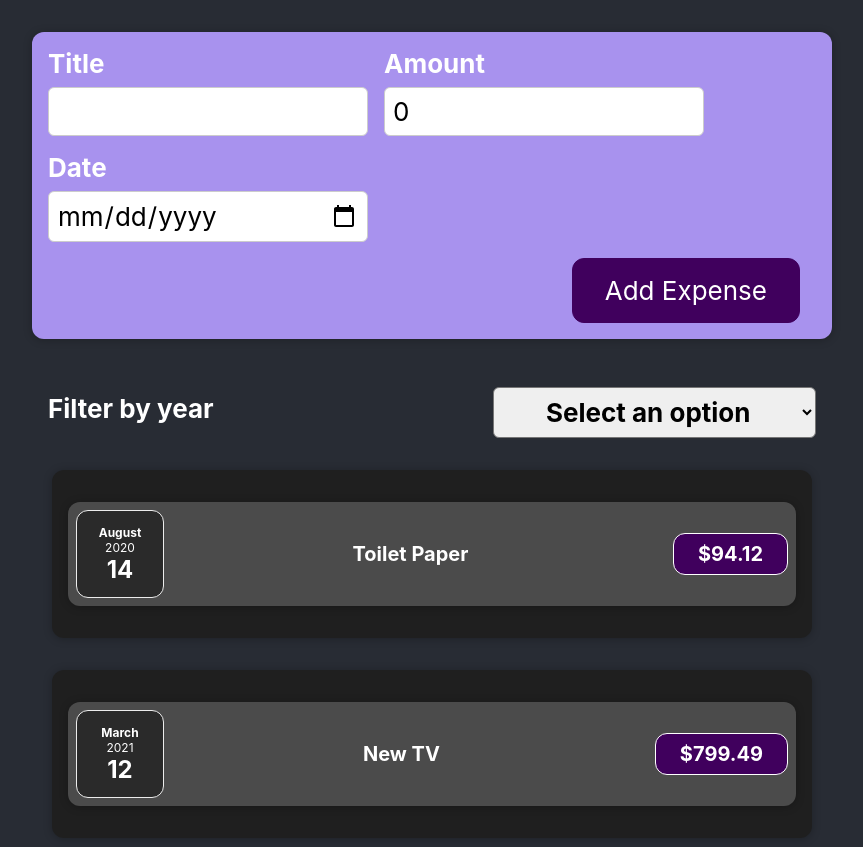
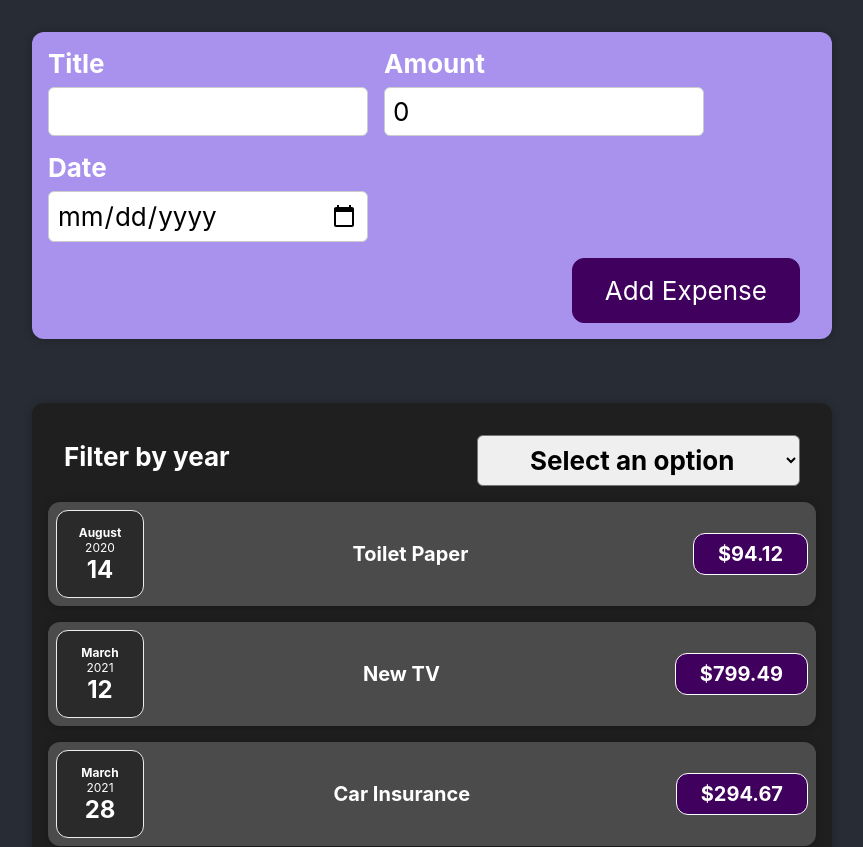
Before and after one commit to muhammad-mas/expense-tracker, a React (Create React App) app: page / in a window 1280 px wide. Shown: the top 847 px of the page, without its empty margins (208-1071 px from the left). Built offline with nearby package versions, Linux system fonts and the light colour scheme.

Commit message:
Resolved the layout issue

```diff
--- a/src/components/Expenses/Expenses.js
+++ b/src/components/Expenses/Expenses.js
@@ -30,26 +30,25 @@ function Expenses({ expenses }) {
       })
       .map((expense) => {
         return (
-          <Card className="expenses" key={expense.id}>
           <ExpenseItem
+            key={expense.id}
             title={expense.title}
             amount={expense.amount}
             id={expense.id}
             date={expense.date}
           />
-          </Card>
         );
       });
   }
 
   return (
-    <div>
+    <Card className="expenses">
       <ExpensesFilter
         selected={year}
         onFilterSelected={onSelectFilter}
       ></ExpensesFilter>
       {mapExpenses()}
-    </div>
+    </Card>
   );
 }
 export default Expenses;
```
Lines whose indentation alone changed are shown as unchanged.
